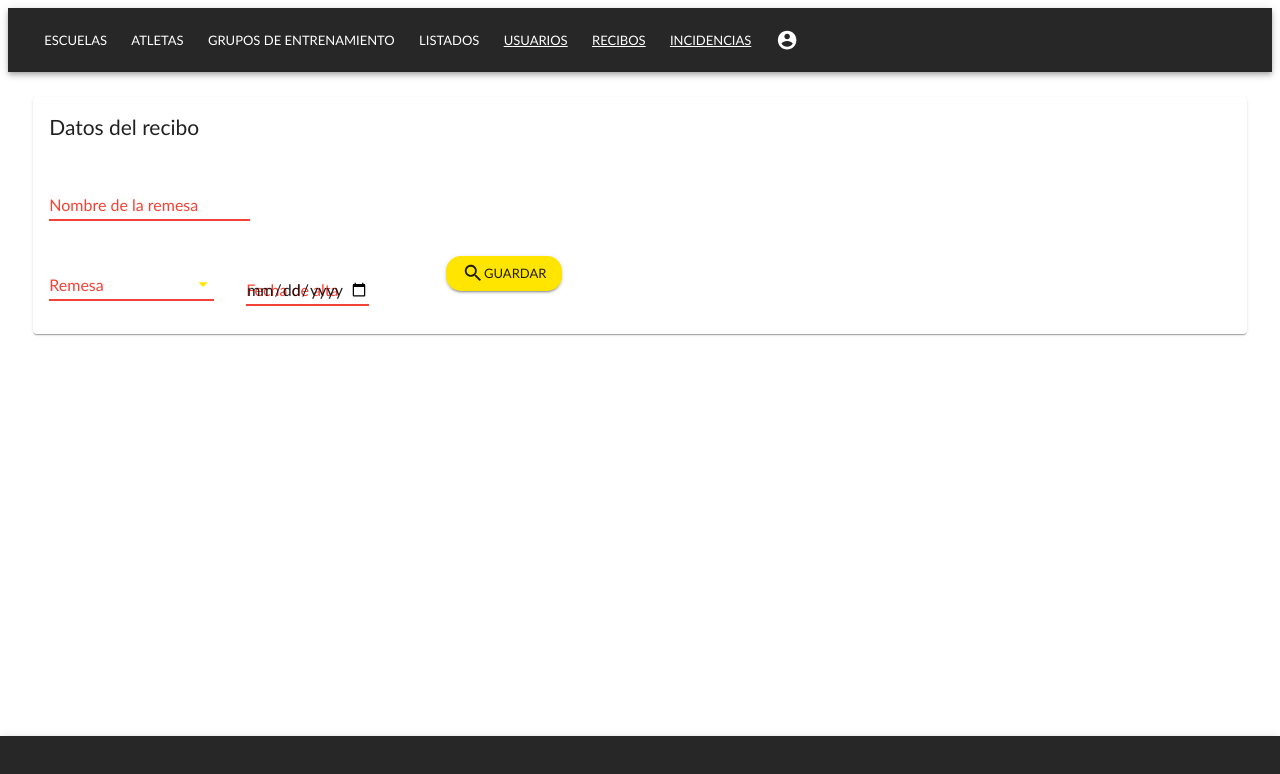
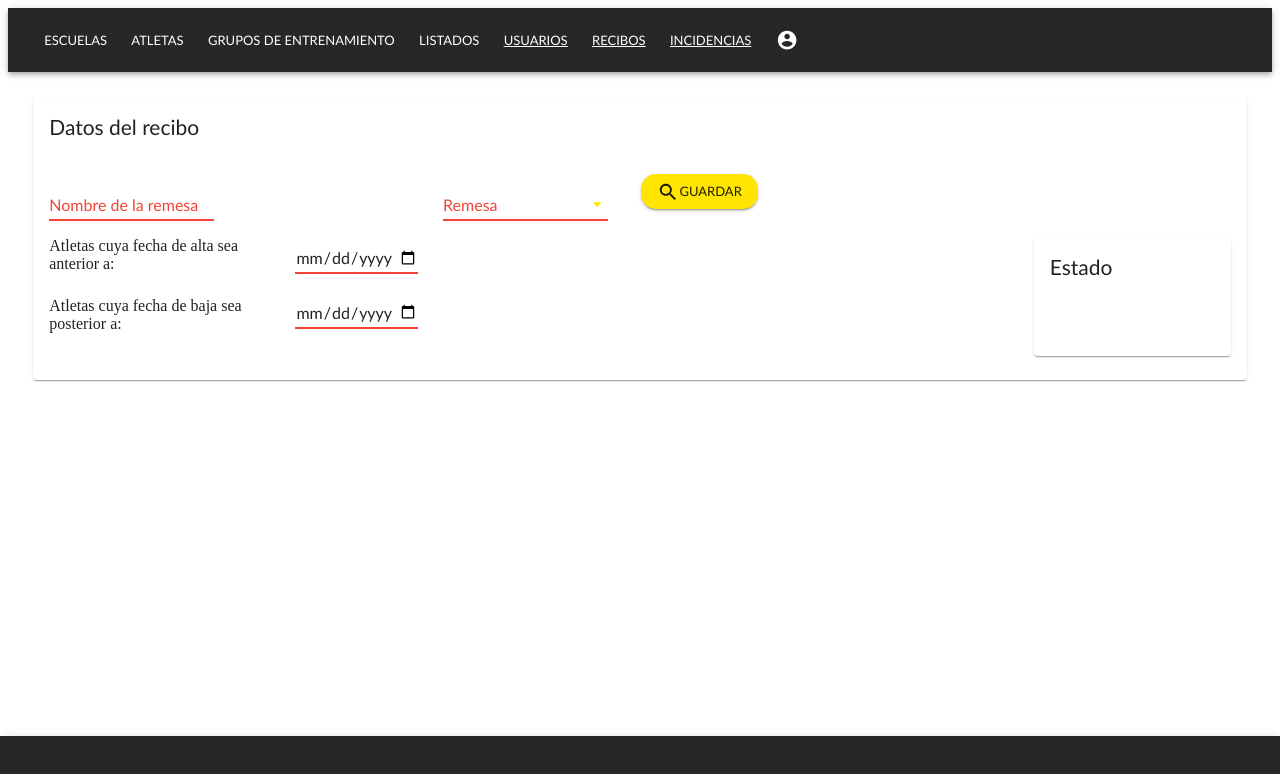
Before and after one commit to davher890/sprint-react, a React (Create React App) app: page /receipts in a window 1280 px wide. Shown: the top 774 px of the page. Built offline with nearby package versions, Linux system fonts and the light colour scheme; no server answers; sample sign-in values are in the browser's storage.

Commit message:
Unregister date. STatus. Refresh table.

```diff
--- a/src/app/components/athletes/AthleteTable.tsx
+++ b/src/app/components/athletes/AthleteTable.tsx
@@ -10,6 +10,7 @@ import Utils from "../../utils/TableUtils";
 
 import { connect } from "react-redux";
 import { getAthleteTable, downloadAthletes } from "../../redux/actions/athletes";
+import { saveReceiptAthletes } from "../../redux/actions/receipts";
 import { swapGroup } from "../../redux/actions/groups";
 
 import { Order } from '../../types/order'
@@ -98,7 +99,9 @@ const AthleteTable: React.FC<any> = (props) => {
 				<DialogActions>
 					<Button text="Aceptar"
 						onClick={(a: any) => {
+							props.saveReceiptAthletes(receiptId, selectedIds)
 							setOpenAddReceiptDialog(false)
+							props.getAthleteTable();
 						}}
 					></Button>
 				</DialogActions>
@@ -168,7 +171,7 @@ function mapStateToProps(state: any) {
 }
 
 const mapDispatchToProps = {
-	getAthleteTable, downloadAthletes, swapGroup
+	getAthleteTable, downloadAthletes, swapGroup, saveReceiptAthletes
 }
 
 export default connect(
--- /dev/null
+++ b/src/app/components/custom/RefreshButton/index.tsx
@@ -0,0 +1,10 @@
+import React from 'react'
+import { Button } from '@material-ui/core';
+import Icon from '@material-ui/icons/Refresh';
+
+const RefreshButton: React.FC<any> = (props) => (
+	<Button color={props.color || "secondary"} {...props}>
+		<Icon />{props.children}
+	</Button>
+)
+export default RefreshButton
--- a/src/app/components/receipts/ReceiptData.tsx
+++ b/src/app/components/receipts/ReceiptData.tsx
@@ -10,7 +10,9 @@ import Card from '../custom/Card';
 import Select from '../custom/Select'
 import ConfirmDialog from "../custom/ConfirmDialog";
 
+import SelectButton from '../custom/SelectButton'
 import SaveButton from '../custom/SaveButton'
+import RefreshButton from '../custom/RefreshButton'
 import SearchButton from '../custom/SearchButton'
 import DeleteButton from '../custom/DeleteButton'
 
@@ -41,15 +43,9 @@ const NewReceiptForm: React.FC<any> = (props) => {
 
     const saveReceipt = () => {
         if (receipt.name && receipt.collection && receipt.sportSchoolId > 0 && receipt.lastRegisterDate){
-            // if (props.receipt && props.receipt.id){
-            //     receipt.id = props.receipt.id
-            // }
-            // else {
-            //     receipt.year = year
-            // }
-            let d = moment(receipt.lastRegisterDate, 'YYYY-MM-DD').toDate();
-            console.log(d)
-            props.addReceipt({ ...receipt, lastRegisterDate: d })
+            let lastRegister = moment(receipt.lastRegisterDate, 'YYYY-MM-DD').toDate();
+            let lastUnregister = moment(receipt.lastUnregisterDate, 'YYYY-MM-DD').toDate();
+            props.addReceipt({ ...receipt, lastRegisterDate: lastRegister, lastUnregisterDate: lastUnregister })
         }
     }
 
@@ -65,7 +61,9 @@ const NewReceiptForm: React.FC<any> = (props) => {
 
     React.useEffect(() => {
         if (props.receipt.id){
-            setReceipt({ ...props.receipt, lastRegisterDate: moment.unix(props.receipt.lastRegisterDate/1000).format("YYYY-MM-DD") })
+            setReceipt({ ...props.receipt,
+                lastRegisterDate: moment.unix(props.receipt.lastRegisterDate/1000).format("YYYY-MM-DD"),
+                lastUnregisterDate: moment.unix(props.receipt.lastUnregisterDate/1000).format("YYYY-MM-DD") })
             getReceiptIdAthletes()
         }
     }, [props.receipt])
@@ -91,9 +89,9 @@ const NewReceiptForm: React.FC<any> = (props) => {
             <Grid container direction="column" spacing={1}>
                 <Grid item xs>
                     <Card title="Datos del recibo">
-                        <Grid container direction="column" spacing={4}>
+                        <Grid container direction="column" spacing={2}>
                             <Grid container item xs spacing={4}>
-                                <Grid item xs={3}>
+                                <Grid item xs={2}>
                                     <TextField name="name" label="Nombre de la remesa" type="text" value={receipt.name}
                                         error={!receipt.name} onChange={(e:any) => {
                                             setReceipt({ ...receipt, name: e.target.value })
@@ -107,8 +105,6 @@ const NewReceiptForm: React.FC<any> = (props) => {
                                         }}
                                     />
                                 </Grid>
-                            </Grid>
-                            <Grid container item xs direction="row" spacing={4}>
                                 <Grid item xs={2}>
                                     <Select name="collection" label="Remesa" error={!receipt.collection}
                                         options={Functions.getReceiptCollections()} value={receipt.collection}
@@ -119,21 +115,57 @@ const NewReceiptForm: React.FC<any> = (props) => {
                                         }}
                                     />
                                 </Grid>
+                                <Grid container item xs spacing={4}>
+                                    <Grid item xs={3}>
+                                        {(props.loading ? <Spinner/> : !props.receipt.id && <SearchButton onClick={() => {
+                                            saveReceipt()
+                                        }}>Guardar</SearchButton>)
+                                        }
+                                    </Grid>
+                                </Grid>
+                            </Grid>
+                            <Grid container item xs>
+                                <Grid container item direction="column" xs>
+                                    <Grid container item xs spacing={4}>
+                                        <Grid item xs={3}>
+                                            <span>Atletas cuya fecha de alta sea anterior a: </span>
+                                        </Grid>
+                                        <Grid item xs={1}>
+                                            <TextField value={receipt.lastRegisterDate} margin="dense"
+                                                type="date" error={!receipt.lastRegisterDate} InputProps={{inputProps: { min: "1940-01-01", max: moment(new Date()).format("YYYY-MM-DD")} }}
+                                                onChange={(e: any) => {
+                                                    setReceipt({ ...receipt, lastRegisterDate: e.target.value});
+                                                }}
+                                            />
+                                        </Grid>
+                                    </Grid>
+                                    <Grid container item xs spacing={4}>
+                                        <Grid item xs={3}>
+                                            <span>Atletas cuya fecha de baja sea posterior a: </span>
+                                        </Grid>
+                                        <Grid item xs={1}>
+                                            <TextField value={receipt.lastUnregisterDate}
+                                                type="date" error={!receipt.lastUnregisterDate} InputProps={{inputProps: { min: "1940-01-01", max: moment(new Date()).format("YYYY-MM-DD")} }}
+                                                onChange={(e: any) => {
+                                                    setReceipt({ ...receipt, lastUnregisterDate: e.target.value});
+                                                }}
+                                            />
+                                        </Grid>
+                                    </Grid>
+                                </Grid>
                                 <Grid item xs={2}>
-                                    <TextField value={receipt.lastRegisterDate} margin="dense"
-                                        label="Fecha de alta" type="date" error={!receipt.lastRegisterDate}
-                                        InputProps={{inputProps: { min: "1940-01-01", max: moment(new Date()).format("YYYY-MM-DD")} }}
-                                        onChange={(e: any) => {
-                                            setReceipt({ ...receipt, lastRegisterDate: e.target.value});
-                                        }}
-                                    />
+                                    <Card title="Estado">
+                                        <h3>{Functions.getReceiptStatuses().find(st => st.id === receipt.status)?.name}</h3>
+                                    </Card>
                                 </Grid>
-                                <Grid item xs={3}>
-                                    {(props.loading ? <Spinner/> : !props.receipt.id && <SearchButton onClick={() => {
-                                        saveReceipt()
-                                    }}>Guardar</SearchButton>)
-                                    }
-                                </Grid>
+                                { receipt.status === 'pending' &&
+                                    <Grid item xs={2}>
+                                        <SelectButton onClick={async () => {
+                                            await setReceipt({ ...receipt, status: 'validated' });
+                                            saveReceipt()
+                                        }}>Validar</SelectButton>
+                                    </Grid>
+                                }
                             </Grid>
                         </Grid>
                     </Card>
@@ -142,6 +174,7 @@ const NewReceiptForm: React.FC<any> = (props) => {
                     <Grid item xs>
                         <Card title="Atletas">
                             <>
+                                <RefreshButton onClick={() => getReceiptIdAthletes()}>Refrescar datos</RefreshButton>
                                 { selectedIds && selectedIds.length > 0 && <DeleteButton onClick={() => setOpenDeleteAthletesDialog(true)}>Eliminar de la remesa</DeleteButton> }
                                 <Table
                                     data={props.table_data}
--- a/src/app/redux/constants/action_types.tsx
+++ b/src/app/redux/constants/action_types.tsx
@@ -86,6 +86,7 @@ export const LOAD_RECEIPT_TABLE = "LOAD_RECEIPT_TABLE";
 export const GET_RECEIPT = "GET_RECEIPT";
 export const DELETE_RECEIPT = "DELETE_RECEIPT";
 export const DELETE_RECEIPT_ATHLETES = "DELETE_RECEIPT_ATHLETES";
+export const ADD_RECEIPT_ATHLETES = "ADD_RECEIPT_ATHLETES";
 export const LOAD_RECEIPT_ATHLETE_TABLE = "LOAD_RECEIPT_ATHLETE_TABLE";
 export const DOWNLOAD_RECEIPT_ATHLETES = "DOWNLOAD_RECEIPT_ATHLETES"
 export const LOAD_RECEIPTS = "LOAD_RECEIPTS";
--- a/src/app/services/ReceiptService.tsx
+++ b/src/app/services/ReceiptService.tsx
@@ -23,6 +23,10 @@ export const deleteReceiptAthletes = (id: number, athleteIds: number[]) => {
     return deleteRequest("/receipts/" + id + "/athletes?athlete_ids=" + athleteIds)
 }
 
+export const addReceiptAthletes = (id: number, athleteIds: number[]) => {
+    return deleteRequest("/receipts/" + id + "/athletes/add?athlete_ids=" + athleteIds)
+}
+
 export const downloadExcel = (id: number) => {
     return postExcelRequest('/receipts/' + id + '/excel', {}, 'receipt.xlsx')
 }
--- a/src/app/utils/Conversors.tsx
+++ b/src/app/utils/Conversors.tsx
@@ -21,9 +21,10 @@ function groupDataConversor(d: { id: number, name: string, sportSchoolName: stri
     }
 }
 
-function receiptDataConversor(d: { id: number, collection: string, sportSchoolName: string, createdAt: number }) {
+function receiptDataConversor(d: { id: number, name: string, collection: string, sportSchoolName: string, createdAt: number }) {
     return {
         id : d.id,
+        name: d.name,
         collection: functions?.getReceiptCollections().find(c => c.id === d.collection)?.name,
         sportSchoolId: d.sportSchoolName,
         createdAt: moment(d.createdAt).format("YYYY-MM-DD hh:mm:ss")
@@ -54,7 +55,7 @@ function receiptAthleteDataConversor(d: any) {
 
         specialization: d.specialization,
 
-        paymentType: d.paymentType,
+        paymentType: functions.getPaymentTypes().find(st => st.id === d.paymentType)?.name,
         feeType: d.feeType,
         monthlyFee: d.monthlyFee,
         enrollmentFee: d.enrollmentFee,
--- a/src/app/utils/Functions.tsx
+++ b/src/app/utils/Functions.tsx
@@ -172,7 +172,9 @@ const functions = {
 
     getReceiptStatuses: function () {
         return [
+            { id: "processing", name: "Procesando cuota de atletas" },
             { id: "pending", name: "Pendiente" },
+            { id: "validated", name: "Validado" },
             { id: "paid", name: "Pagado" }
         ]
     },
```
Also changed, not shown: src/app/redux/actions/receipts/index.tsx (+10 -1 lines), src/app/utils/TableUtils.tsx (+8 -6 lines).
